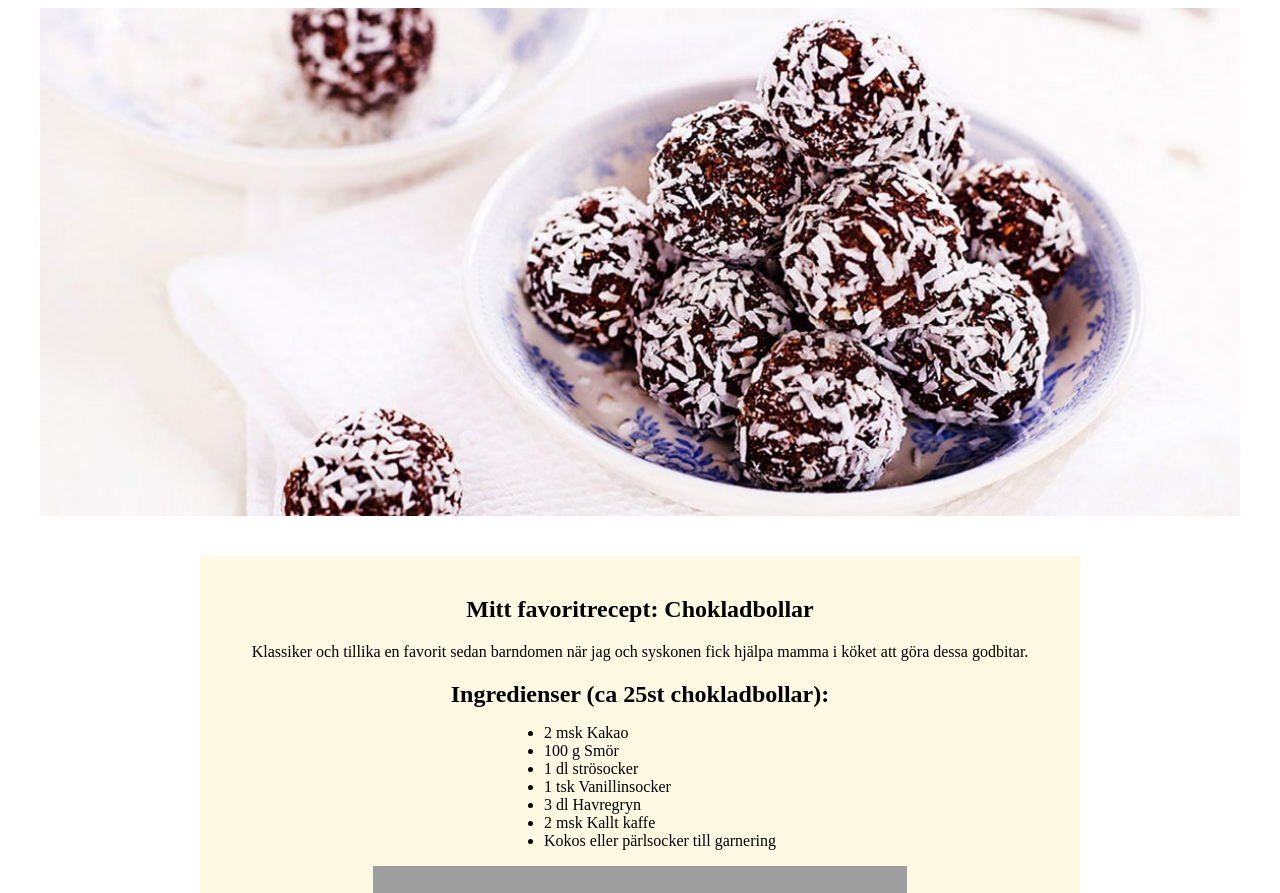
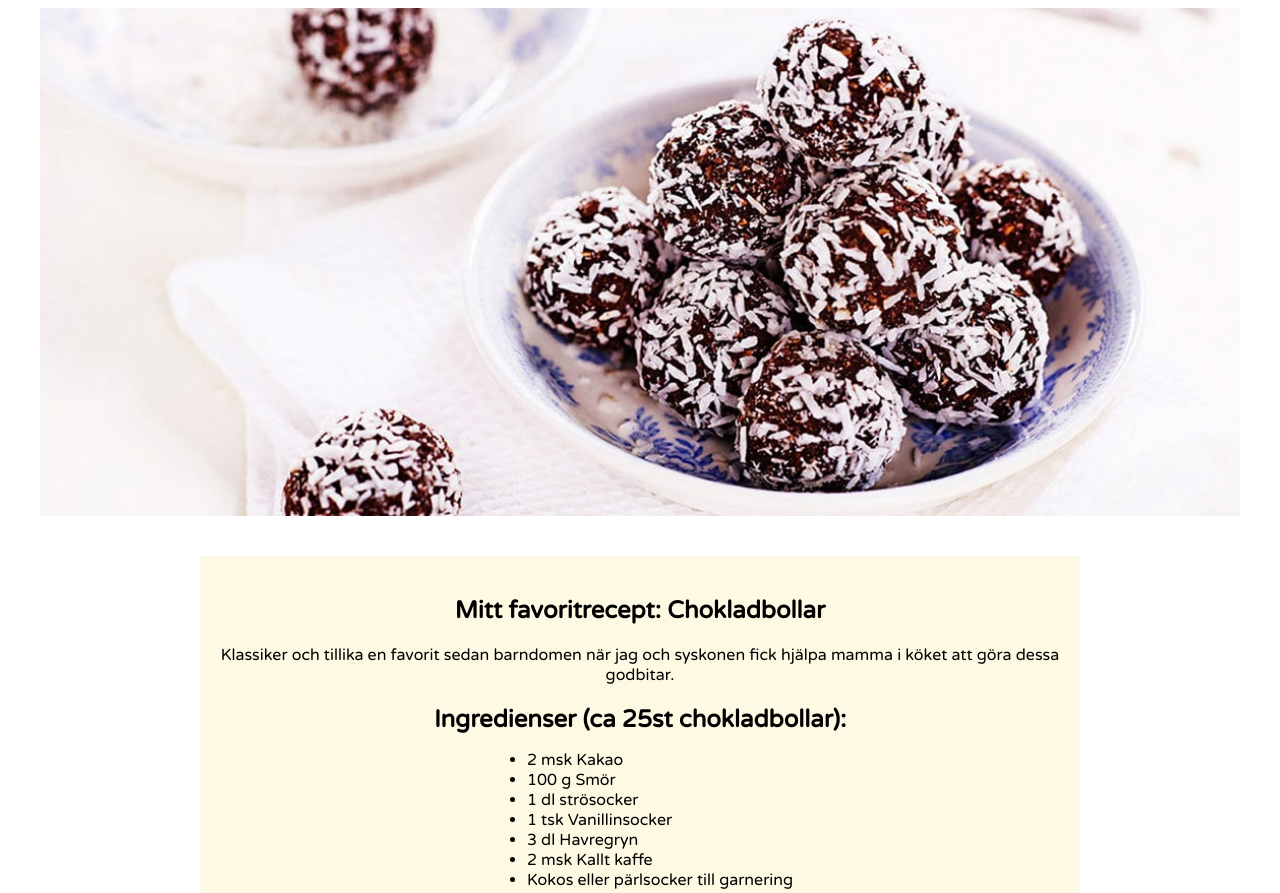
Before and after one commit to TechBoxNorth/favorite-recipe, a plain HTML site: page index.html in a window 1280 px wide. Shown: the top 893 px of the page. Drawn offline with Linux system fonts and the light colour scheme; grey boxes are pictures that could not be loaded.

Commit message:
added a nicer font

```diff
--- a/style.css
+++ b/style.css
@@ -1,6 +1,12 @@
+@font-face {
+  font-family: rounded-font;
+  src: url(VarelaRound-Regular.ttf);
+}
+
 body {
   background-image: url("bg.jpg");
   text-align: center;
+  font-family: rounded-font, "Segoe UI", Tahoma, Geneva, Verdana, sans-serif;
 }
 
 main {
```
Also changed, not shown: VarelaRound-Regular.ttf (added).
